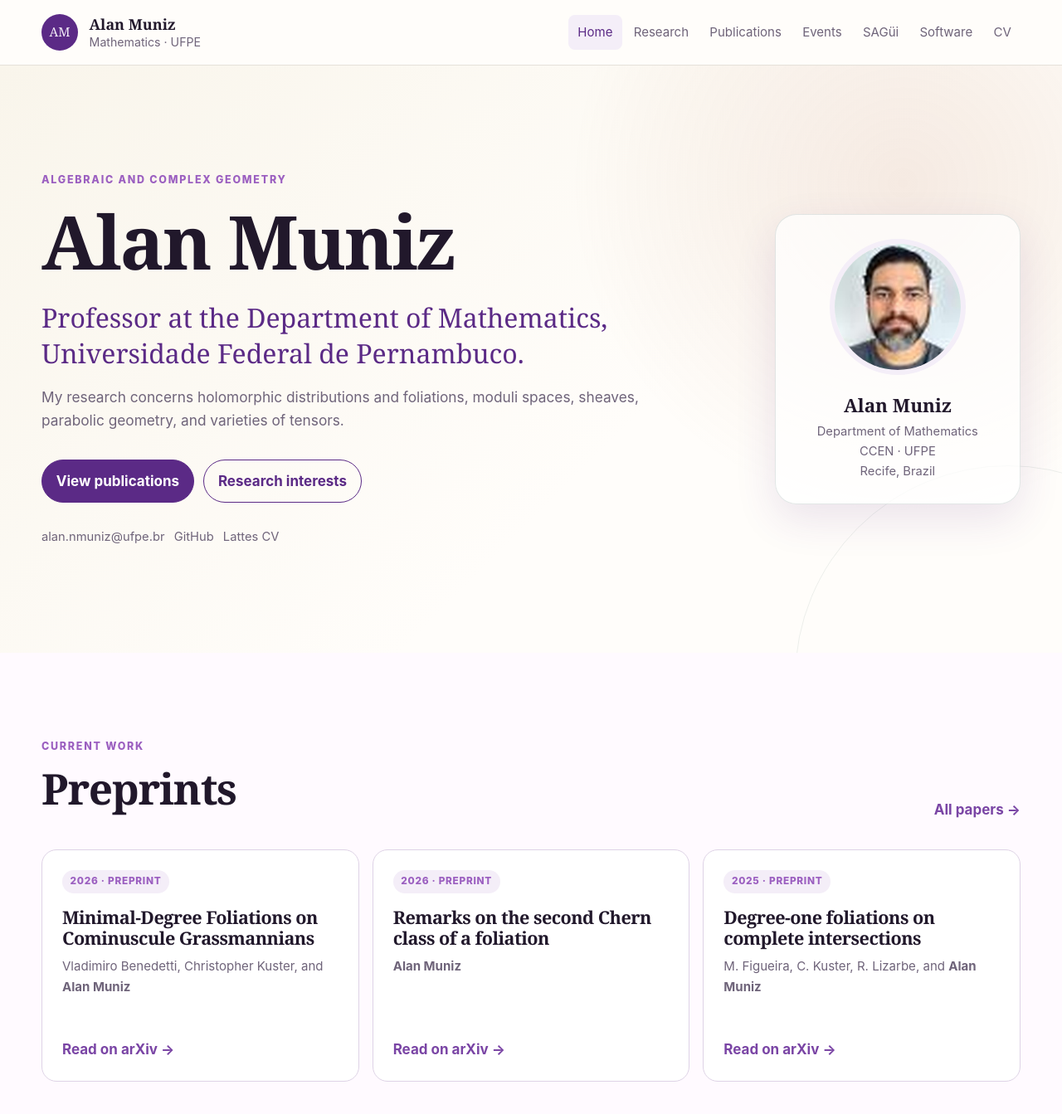
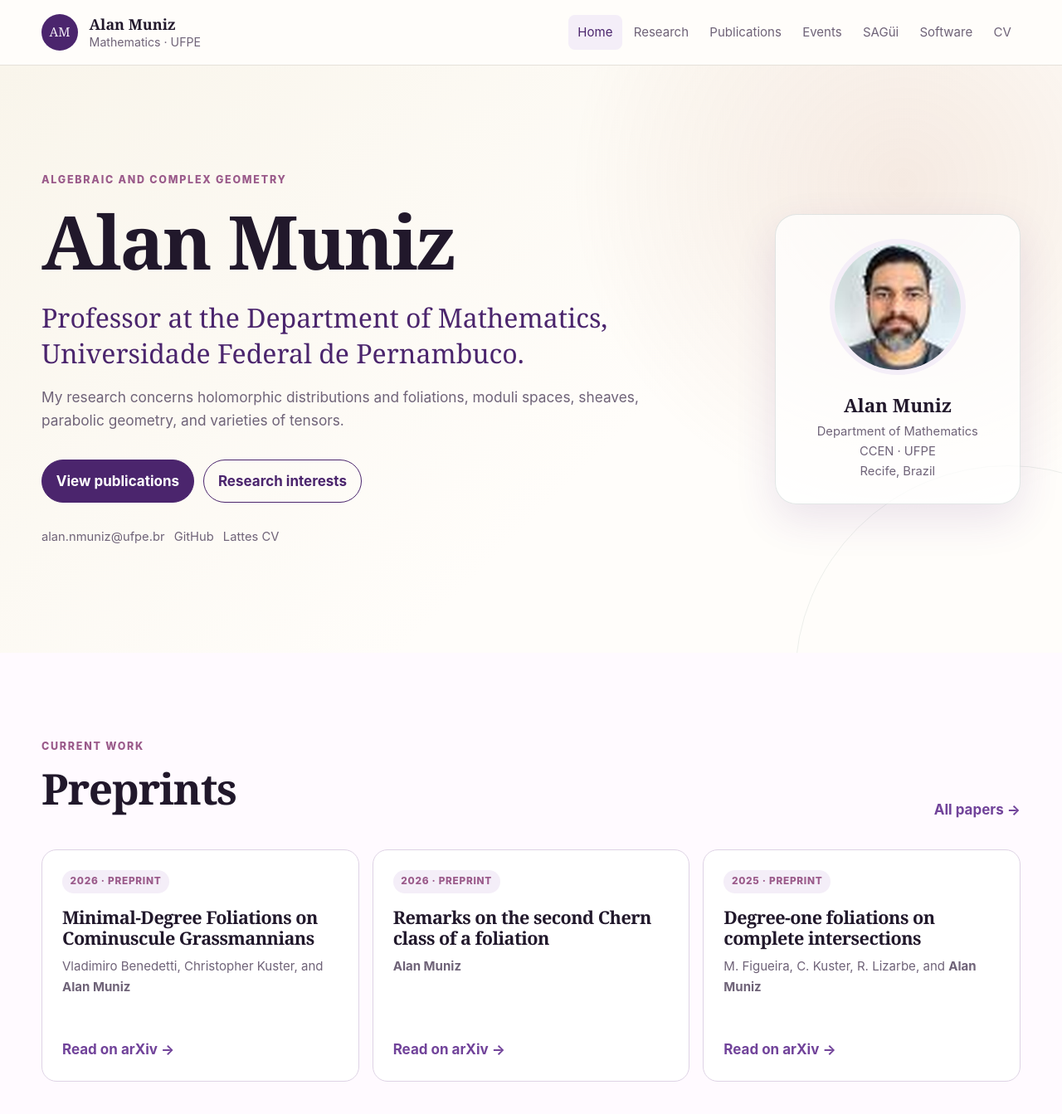
Before and after one commit to alannmuniz/alannmuniz.github.io, a Jekyll site: the page built from index.md, in a window 1280 px wide and 1400 px high. Shown: the top 1343 px of the window at 83% size. Built offline with Jekyll 4.4.1, drawn with Linux system fonts in a browser that asks for light colours.

Commit message:
Update style.css

```diff
--- a/assets/css/style.css
+++ b/assets/css/style.css
@@ -1,12 +1,12 @@
 :root {
   --ink: #21182b;
-  --muted: #6f647a;
-  --green: #5b2a86;
-  --green-2: #7a45a5;
+  --muted: #6f6378;
+  --green: #4b256d;
+  --green-2: #71439a;
   --cream: #f4eef8;
   --paper: #fffaff;
-  --line: #ded3e6;
-  --accent: #9b5fc0;
+  --line: #ded3e5;
+  --accent: #9a5a8a;
   --shadow: 0 18px 50px rgba(91, 42, 134, 0.12);
   --radius: 18px;
   --shell: 1180px;
```
